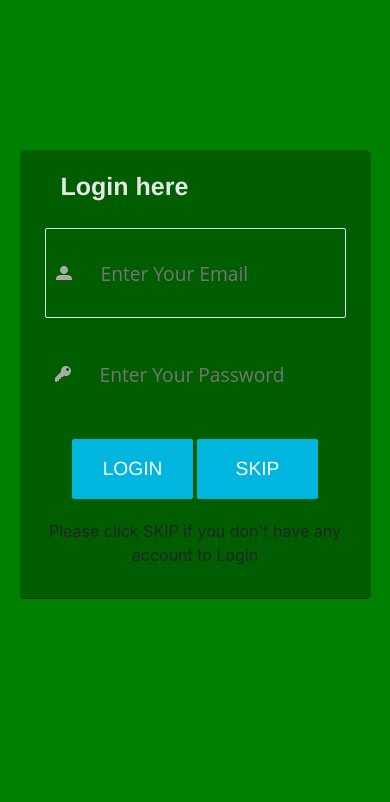
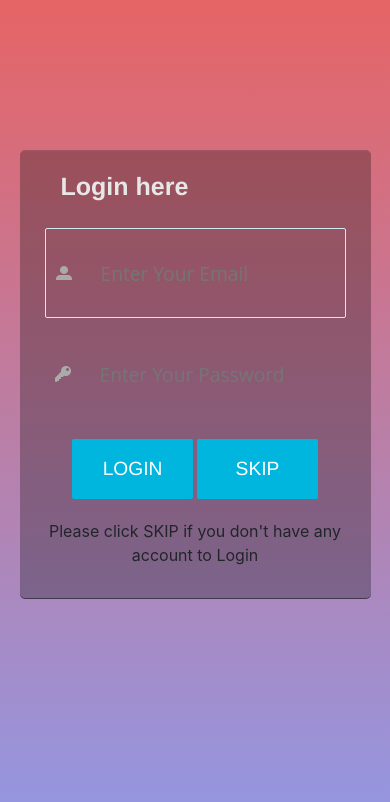
Before and after one commit to micaljohn60/Giveaway-Themplate, a plain HTML site: page login.html in a window 390 px wide. Drawn offline with nearby package versions, Linux system fonts and the light colour scheme.

Commit message:
Add files via upload

```diff
--- a/style2.css
+++ b/style2.css
@@ -103,8 +103,7 @@ color: #666666;
 @media only screen and (max-width:1080px) {
 
   body{
-
-    background: green;
+    background-image:linear-gradient(#e66465, #9198e5);
   }
 
   h3{
```
